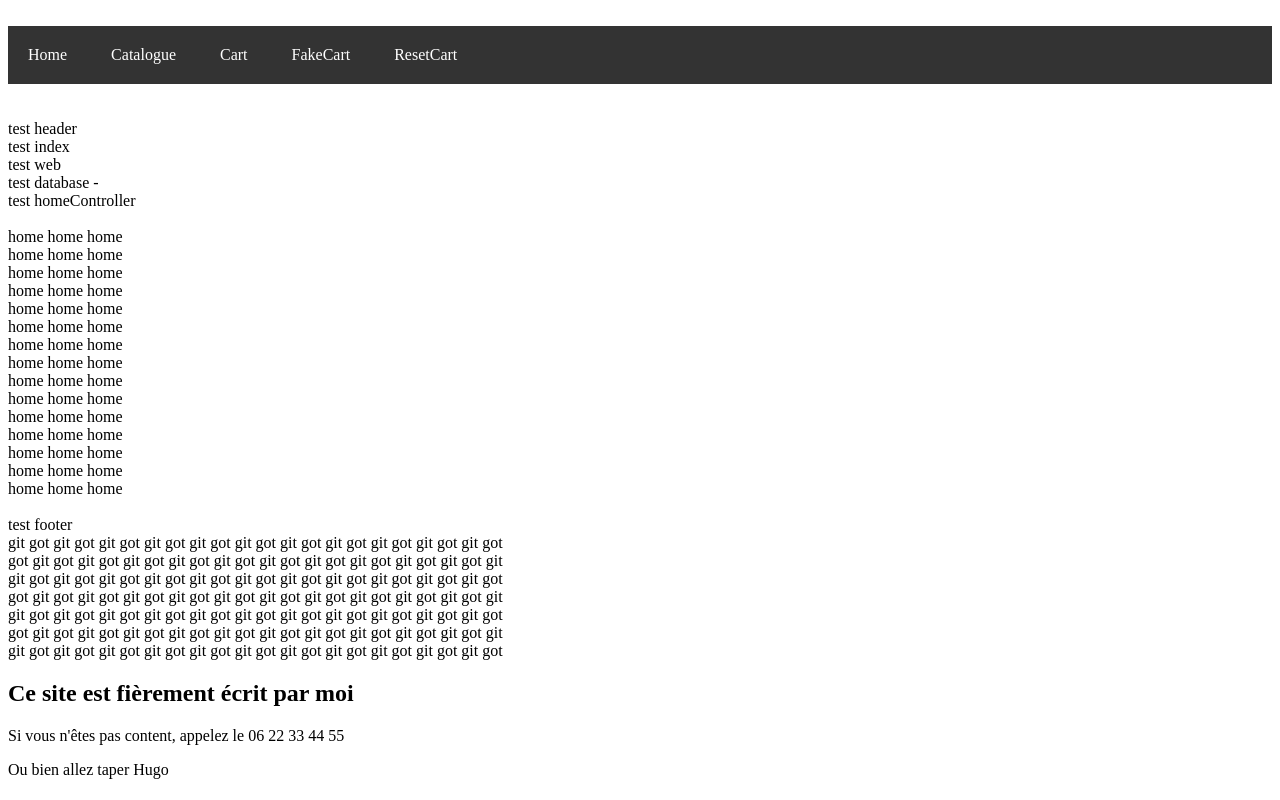
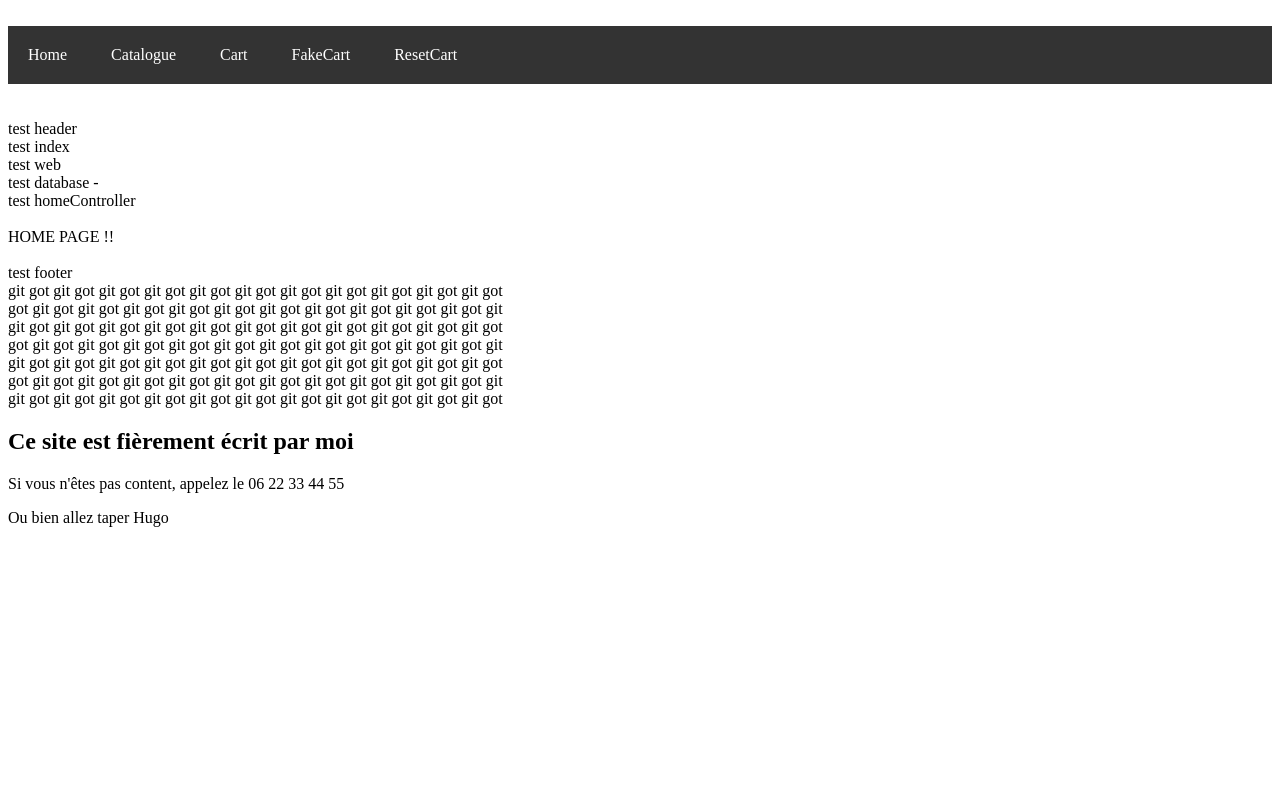
Before and after one commit to HeimyJohn/test-git, a PHP site: page / in a window 1280 px wide. Run offline with PHP 8.4, Linux system fonts and the light colour scheme; data that the repository does not hold is empty.

Commit message:
#5 Added some useful info to home.tpl

```diff
--- a/resources/views/product/home.tpl.php
+++ b/resources/views/product/home.tpl.php
@@ -1,18 +1,4 @@
 <?php
 
 echo '<br \>';
-echo 'home home home' . '<br \>';
-echo 'home home home' . '<br \>';
-echo 'home home home' . '<br \>';
-echo 'home home home' . '<br \>';
-echo 'home home home' . '<br \>';
-echo 'home home home' . '<br \>';
-echo 'home home home' . '<br \>';
-echo 'home home home' . '<br \>';
-echo 'home home home' . '<br \>';
-echo 'home home home' . '<br \>';
-echo 'home home home' . '<br \>';
-echo 'home home home' . '<br \>';
-echo 'home home home' . '<br \>';
-echo 'home home home' . '<br \>';
-echo 'home home home' . '<br \>';
+echo 'HOME PAGE !!' . '<br \>';
```
